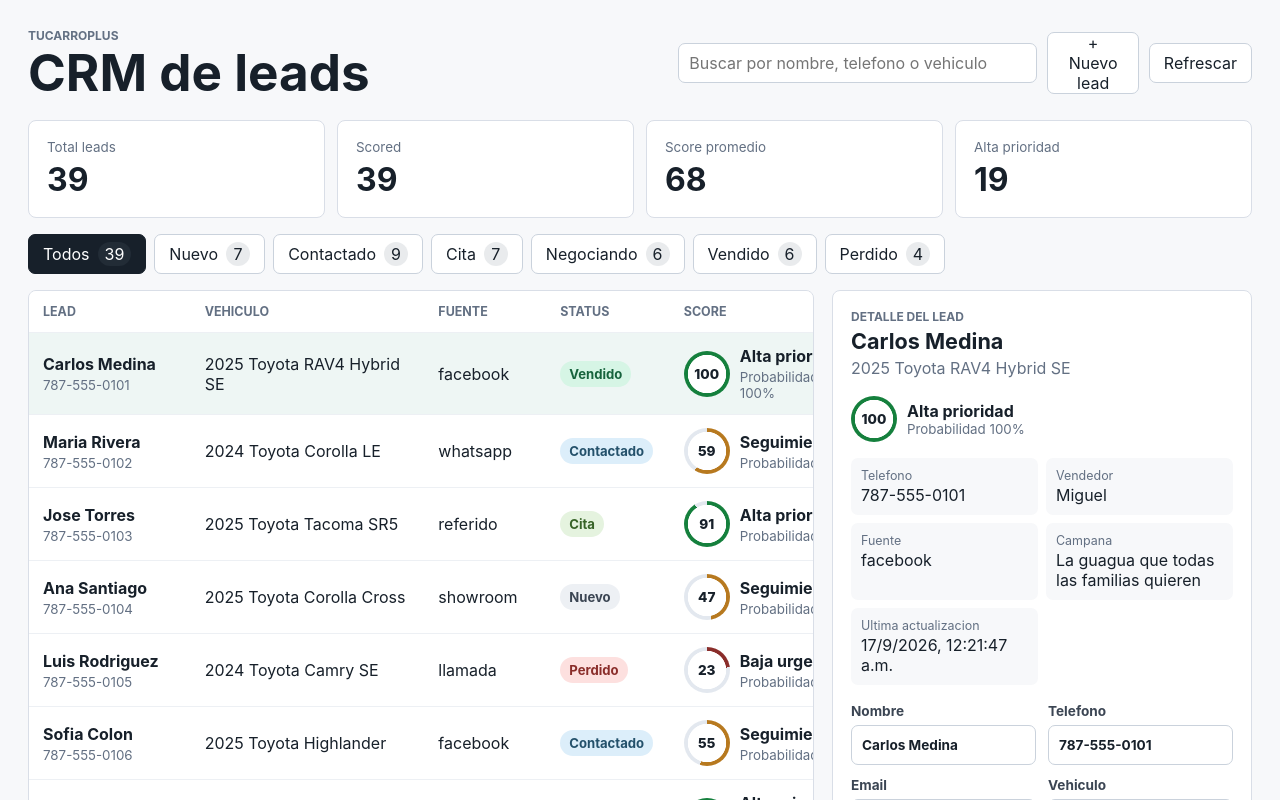
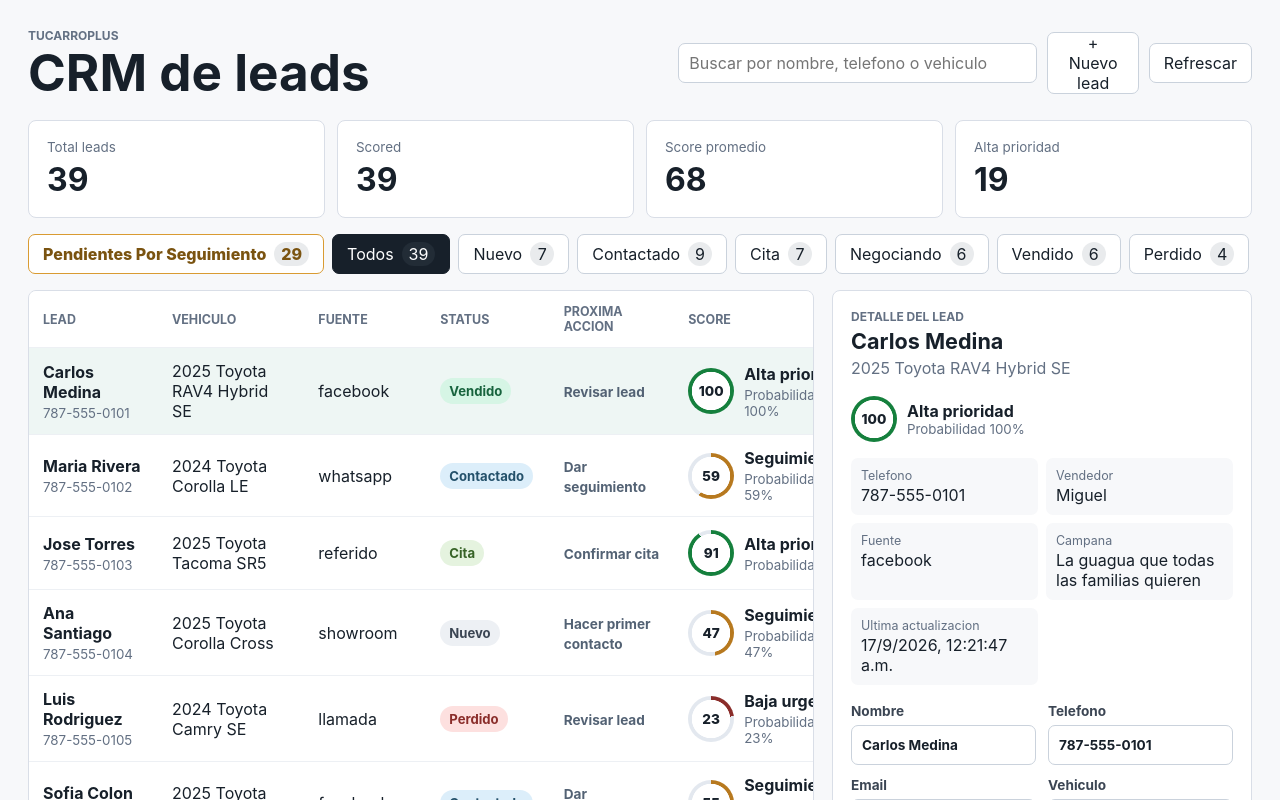
Before and after one commit to vcall405/tucarroplus-crm, a React (Vite) app: page / in a window 1280 px wide. Shown: the top 800 px of the page. Built offline with nearby package versions, Linux system fonts and the light colour scheme; no server answers.

Commit message:
Add pending follow-up queue

```diff
--- a/src/Dashboard.jsx
+++ b/src/Dashboard.jsx
@@ -3,6 +3,7 @@ import { createLead, deleteLead, fetchLeads, updateLead } from './api.js';
 import LeadDetail from './LeadDetail.jsx';
 import LeadForm from './LeadForm.jsx';
 import LeadList from './LeadList.jsx';
+import { isFollowUpPending } from './utils/leadScoring.js';
 
 const statusOrder = ['todos', 'nuevo', 'contactado', 'cita', 'negociando', 'vendido', 'perdido'];
 const emptyLead = { status: 'nuevo', source: 'facebook', vendor: 'Miguel' };
@@ -39,13 +40,15 @@ export default function Dashboard() {
 
   const filtered = useMemo(() => {
     return leads.filter((lead) => {
-      const matchesStatus = filter === 'todos' || lead.status === filter;
+      const matchesStatus = filter === 'todos'
+        || (filter === 'pendientes' ? isFollowUpPending(lead) : lead.status === filter);
       const text = `${lead.name} ${lead.phone} ${lead.vehicle} ${lead.campaign}`.toLowerCase();
       return matchesStatus && text.includes(query.toLowerCase());
     });
   }, [leads, filter, query]);
 
-  const selected = leads.find((lead) => lead.id === selectedId) || filtered[0] || null;
+  const pendingCount = leads.filter(isFollowUpPending).length;
+  const selected = filtered.find((lead) => lead.id === selectedId) || filtered[0] || null;
 
   async function handleSave(payload) {
     setSaving(true);
@@ -119,6 +122,13 @@ export default function Dashboard() {
       </section>
 
       <nav className="filters" aria-label="Filtros de status">
+        <button
+          className={`followup-filter ${filter === 'pendientes' ? 'active' : ''}`}
+          onClick={() => setFilter('pendientes')}
+        >
+          Pendientes por seguimiento
+          <span>{pendingCount}</span>
+        </button>
         {statusOrder.map((status) => (
           <button
             key={status}
--- a/src/LeadList.jsx
+++ b/src/LeadList.jsx
@@ -1,4 +1,5 @@
 import ScoreCard from './ScoreCard.jsx';
+import { getNextAction } from './utils/leadScoring.js';
 
 const statusLabels = {
   nuevo: 'Nuevo',
@@ -19,6 +20,7 @@ export default function LeadList({ leads, selectedId, onSelect }) {
             <th>Vehiculo</th>
             <th>Fuente</th>
             <th>Status</th>
+            <th>Proxima accion</th>
             <th>Score</th>
           </tr>
         </thead>
@@ -38,6 +40,7 @@ export default function LeadList({ leads, selectedId, onSelect }) {
               <td>
                 <span className={`pill ${lead.status}`}>{statusLabels[lead.status] || lead.status}</span>
               </td>
+              <td><span className="next-action">{getNextAction(lead)}</span></td>
               <td><ScoreCard score={lead.score || 0} /></td>
             </tr>
           ))}
--- a/src/styles.css
+++ b/src/styles.css
@@ -150,6 +150,18 @@ textarea {
   color: #ffffff;
 }
 
+.filters .followup-filter {
+  border-color: #d99b32;
+  color: #7a5310;
+  font-weight: 800;
+}
+
+.filters .followup-filter.active {
+  background: #7a5310;
+  border-color: #7a5310;
+  color: #ffffff;
+}
+
 .filters span {
   background: rgba(99, 112, 131, 0.14);
   border-radius: 999px;
@@ -204,6 +216,12 @@ td small {
   color: #637083;
   display: block;
   margin-top: 3px;
+}
+
+.next-action {
+  color: #536274;
+  font-size: 0.85rem;
+  font-weight: 700;
 }
 
 .pill {
--- a/src/utils/leadScoring.js
+++ b/src/utils/leadScoring.js
@@ -1,4 +1,18 @@
 export const STATUS_OPTIONS = ['nuevo', 'contactado', 'cita', 'negociando', 'vendido', 'perdido'];
+
+export function isFollowUpPending(lead) {
+  return !['vendido', 'perdido'].includes(lead.status);
+}
+
+export function getNextAction(lead) {
+  const actions = {
+    nuevo: 'Hacer primer contacto',
+    contactado: 'Dar seguimiento',
+    cita: lead.apptDate ? 'Confirmar cita' : 'Agendar cita',
+    negociando: 'Continuar negociacion'
+  };
+  return actions[lead.status] || 'Revisar lead';
+}
 
 const STATUS_POINTS = {
   nuevo: 10,
```
